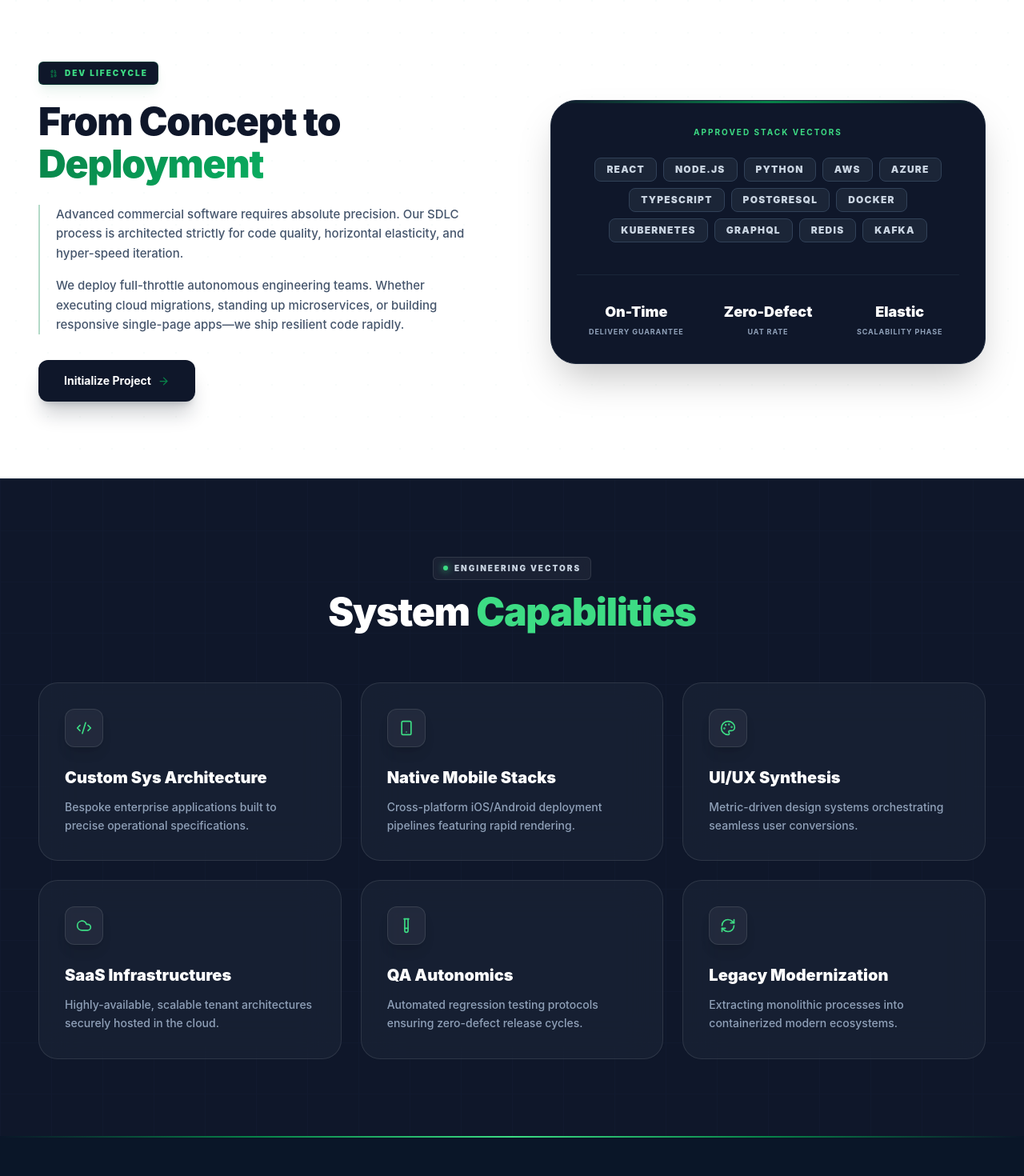
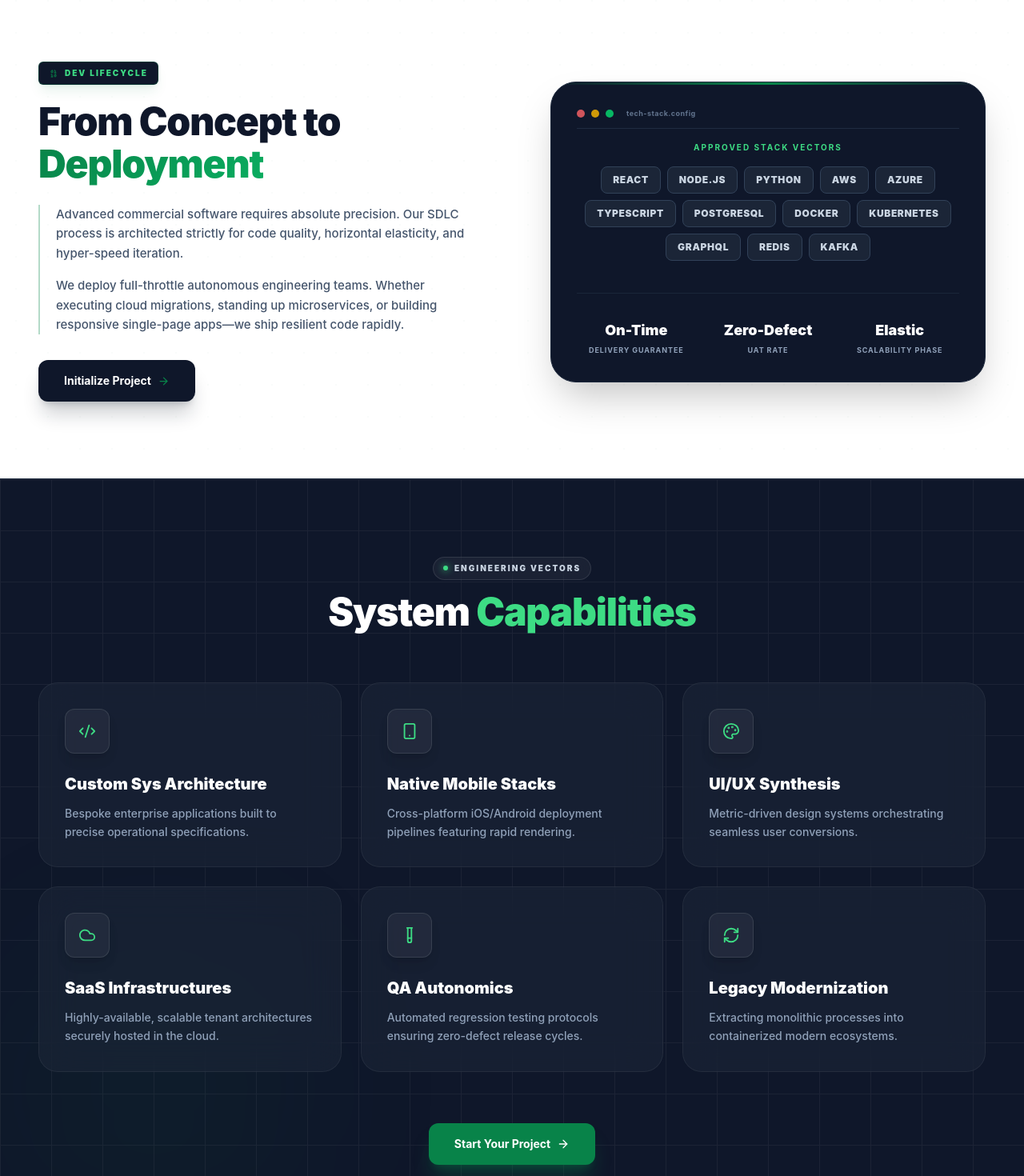
Before and after one commit to anupchauhanak6/tek-inspirations-llc, a React (Vite) app in the folder frontend/: page /our-solutions/software-development in a window 1280 px wide. Shown: the part 520-1990 px from the top of the page at 80% size. Built offline with nearby package versions, Linux system fonts and the light colour scheme.

Commit message:
feat: add WhoWeAre, SoftwareDevelopment, and TermsOfService pages to frontend

```diff
--- a/frontend/src/pages/SoftwareDevelopment.jsx
+++ b/frontend/src/pages/SoftwareDevelopment.jsx
@@ -1,7 +1,7 @@
 import React from "react";
 import { motion } from "framer-motion";
 import { Link } from "react-router-dom";
-import { Code2, Smartphone, Palette, Cloud, TestTube, RefreshCw, ArrowRight, Binary } from "lucide-react";
+import { Code2, Smartphone, Palette, Cloud, TestTube, RefreshCw, ArrowRight, Binary, Layers, Boxes } from "lucide-react";
 import PageHero from "../components/PageHero";
 
 const capabilities = [
@@ -13,7 +13,20 @@
   { icon: RefreshCw,  title: "Legacy Modernization",    desc: "Extracting monolithic processes into containerized modern ecosystems." },
 ];
 
-const techStack = ["React", "Node.js", "Python", "AWS", "Azure", "TypeScript", "PostgreSQL", "Docker", "Kubernetes", "GraphQL", "Redis", "Kafka"];
+const techStack = [
+  { name: "React",      cat: "Frontend" },
+  { name: "Node.js",    cat: "Backend" },
+  { name: "Python",     cat: "AI/ML" },
+  { name: "AWS",        cat: "Cloud" },
+  { name: "Azure",      cat: "Cloud" },
+  { name: "TypeScript", cat: "Language" },
+  { name: "PostgreSQL", cat: "Database" },
+  { name: "Docker",     cat: "DevOps" },
+  { name: "Kubernetes", cat: "DevOps" },
+  { name: "GraphQL",    cat: "API" },
+  { name: "Redis",      cat: "Cache" },
+  { name: "Kafka",      cat: "Stream" },
+];
 
 function SoftwareDevelopment() {
   return (
@@ -27,7 +40,7 @@
 
       {/* ── Engineering Specs ── */}
       <section className="py-24 bg-white relative overflow-hidden">
-        <div className="absolute inset-0 z-0 opacity-[0.03]" style={{ backgroundImage: "radial-gradient(#088349 1px, transparent 1px)", backgroundSize: "40px 40px" }} />
+        <div className="absolute inset-0 z-0 opacity-[0.025]" style={{ backgroundImage: "radial-gradient(#088349 1px, transparent 1px)", backgroundSize: "40px 40px" }} />
 
         <div className="max-w-7xl mx-auto px-6 lg:px-12 relative z-10">
           <div className="grid grid-cols-1 lg:grid-cols-2 gap-16 lg:gap-24 items-center">
@@ -47,7 +60,7 @@
                 <p>Advanced commercial software requires absolute precision. Our SDLC process is architected strictly for code quality, horizontal elasticity, and hyper-speed iteration.</p>
                 <p>We deploy full-throttle autonomous engineering teams. Whether executing cloud migrations, standing up microservices, or building responsive single-page apps—we ship resilient code rapidly.</p>
               </div>
-              <Link to="/contact" className="inline-flex items-center gap-2 px-8 py-4 rounded-xl bg-[#0f172a] hover:bg-[#1e293b] text-white font-bold text-sm transition-all duration-300 shadow-xl shadow-[#0f172a]/20 hover:-translate-y-0.5 group">
+              <Link to="/contact" className="group inline-flex items-center gap-2 px-8 py-4 rounded-xl bg-[#0f172a] hover:bg-[#1e293b] text-white font-bold text-sm transition-all duration-300 shadow-xl shadow-[#0f172a]/20 hover:-translate-y-0.5 active:scale-[0.98]">
                 Initialize Project <ArrowRight size={15} className="text-[#088349] group-hover:translate-x-1 transition-transform" />
               </Link>
             </motion.div>
@@ -56,12 +69,24 @@
               <div className="bg-[#0f172a] rounded-[2rem] border border-slate-800 shadow-2xl p-8 relative overflow-hidden">
                 <div className="absolute top-0 left-0 w-full h-[3px] bg-gradient-to-r from-transparent via-[#088349] to-transparent" />
 
+                {/* Terminal-style header */}
+                <div className="flex items-center gap-2 mb-4 pb-3 border-b border-slate-700/50">
+                  <div className="w-2.5 h-2.5 rounded-full bg-red-400/80" />
+                  <div className="w-2.5 h-2.5 rounded-full bg-amber-400/80" />
+                  <div className="w-2.5 h-2.5 rounded-full bg-green-400/80" />
+                  <span className="ml-2 text-[9px] text-slate-500 font-bold tracking-wider">tech-stack.config</span>
+                </div>
+
                 <p className="text-[#3ddc84] text-[10px] font-bold uppercase tracking-[0.2em] mb-4 text-center">Approved Stack Vectors</p>
 
-                <div className="flex flex-wrap gap-2 justify-center mt-6">
-                  {techStack.map(tech => (
-                    <span key={tech} className="px-3.5 py-1.5 rounded-lg text-xs font-black tracking-widest uppercase bg-[#1e293b]/80 border border-slate-700 text-slate-300 hover:text-[#3ddc84] transition-colors cursor-crosshair">
-                      {tech}
+                <div className="flex flex-wrap gap-2 justify-center mt-4">
+                  {techStack.map(({ name, cat }) => (
+                    <span key={name}
+                      className="group/tech px-3.5 py-2 rounded-lg text-xs font-black tracking-wider uppercase bg-[#1e293b]/80 border border-slate-700 text-slate-300 hover:text-[#3ddc84] hover:border-[#088349]/50 transition-all cursor-default relative">
+                      {name}
+                      <span className="absolute -top-6 left-1/2 -translate-x-1/2 text-[8px] text-slate-500 font-bold uppercase tracking-widest bg-[#0f172a] px-2 py-0.5 rounded border border-slate-700 opacity-0 group-hover/tech:opacity-100 transition-opacity whitespace-nowrap z-10">
+                        {cat}
+                      </span>
                     </span>
                   ))}
                 </div>
@@ -81,13 +106,14 @@
         </div>
       </section>
 
-      {/* ── Output Matrix (Capabilities) ── */}
-      <section className="py-24 bg-[#0f172a] relative border-t border-slate-800">
-        <div className="absolute inset-0 z-0 opacity-10 mix-blend-overlay" style={{ backgroundImage: "linear-gradient(#ffffff 1px, transparent 1px), linear-gradient(90deg, #ffffff 1px, transparent 1px)", backgroundSize: "64px 64px" }} />
+      {/* ── Capabilities ── */}
+      <section className="py-24 bg-[#0f172a] relative border-t border-slate-800 overflow-hidden">
+        <div className="absolute inset-0 z-0 opacity-[0.05]" style={{ backgroundImage: "linear-gradient(#ffffff 1px, transparent 1px), linear-gradient(90deg, #ffffff 1px, transparent 1px)", backgroundSize: "64px 64px" }} />
+        <div className="absolute left-0 bottom-0 w-96 h-96 bg-[#088349]/5 rounded-full blur-[100px] pointer-events-none" />
 
         <div className="max-w-7xl mx-auto px-6 lg:px-12 relative z-10">
           <div className="text-center mb-16">
-            <div className="inline-flex items-center gap-2 px-3 py-1.5 rounded-md bg-white/5 border border-white/10 mb-4 backdrop-blur-md">
+            <div className="inline-flex items-center gap-2 px-3 py-1.5 rounded-full bg-white/5 border border-white/10 mb-4 backdrop-blur-md">
               <span className="w-1.5 h-1.5 bg-[#3ddc84] rounded-full animate-pulse shadow-[0_0_8px_#3ddc84]" />
               <span className="text-slate-300 text-[10px] font-black uppercase tracking-[0.2em]">Engineering Vectors</span>
             </div>
@@ -99,17 +125,25 @@
           <div className="grid grid-cols-1 md:grid-cols-2 lg:grid-cols-3 gap-6">
             {capabilities.map(({ icon: Icon, title, desc }, i) => (
               <motion.div key={title}
-                initial={{ opacity: 0, y: 30 }} whileInView={{ opacity: 1, y: 0 }} viewport={{ once: true }} transition={{ duration: 0.5, delay: i * 0.1 }}
-                className="bg-[#1e293b]/50 backdrop-blur-xl border border-white/10 rounded-[1.5rem] p-8 relative overflow-hidden hover:border-[#088349]/50 hover:bg-[#1e293b]/80 transition-all duration-300 group">
+                initial={{ opacity: 0, y: 30 }} whileInView={{ opacity: 1, y: 0 }} viewport={{ once: true }} transition={{ duration: 0.5, delay: i * 0.08 }}
+                className="bg-[#1e293b]/50 backdrop-blur-xl border border-white/[0.06] rounded-[1.5rem] p-8 relative overflow-hidden hover:border-[#088349]/40 hover:bg-[#1e293b]/80 transition-all duration-500 group">
 
-                <div className="w-12 h-12 rounded-xl bg-white/5 border border-white/10 flex items-center justify-center mb-6 shadow-lg group-hover:scale-110 group-hover:border-[#088349]/40 transition-transform">
-                  <Icon size={20} className="text-[#3ddc84]" strokeWidth={2} />
+                <div className="absolute top-0 left-0 right-0 h-[2px] bg-gradient-to-r from-[#088349] to-transparent opacity-0 group-hover:opacity-100 transition-opacity duration-500" />
+
+                <div className="w-14 h-14 rounded-xl bg-white/5 border border-white/10 flex items-center justify-center mb-6 shadow-lg group-hover:scale-110 group-hover:border-[#088349]/40 group-hover:bg-[#088349]/10 transition-all duration-300">
+                  <Icon size={22} className="text-[#3ddc84]" strokeWidth={2} />
                 </div>
 
                 <h3 className="text-white font-black text-xl mb-3">{title}</h3>
                 <p className="text-slate-400 text-sm leading-relaxed font-medium">{desc}</p>
               </motion.div>
             ))}
+          </div>
+
+          <div className="text-center mt-16">
+            <Link to="/contact" className="inline-flex items-center gap-2 px-8 py-4 bg-[#088349] hover:bg-[#0aad60] text-white font-bold text-sm rounded-xl transition-all duration-300 shadow-xl shadow-[#088349]/30 hover:-translate-y-0.5 group active:scale-[0.98]">
+              Start Your Project <ArrowRight size={16} className="group-hover:translate-x-1 transition-transform" />
+            </Link>
           </div>
         </div>
       </section>
```
